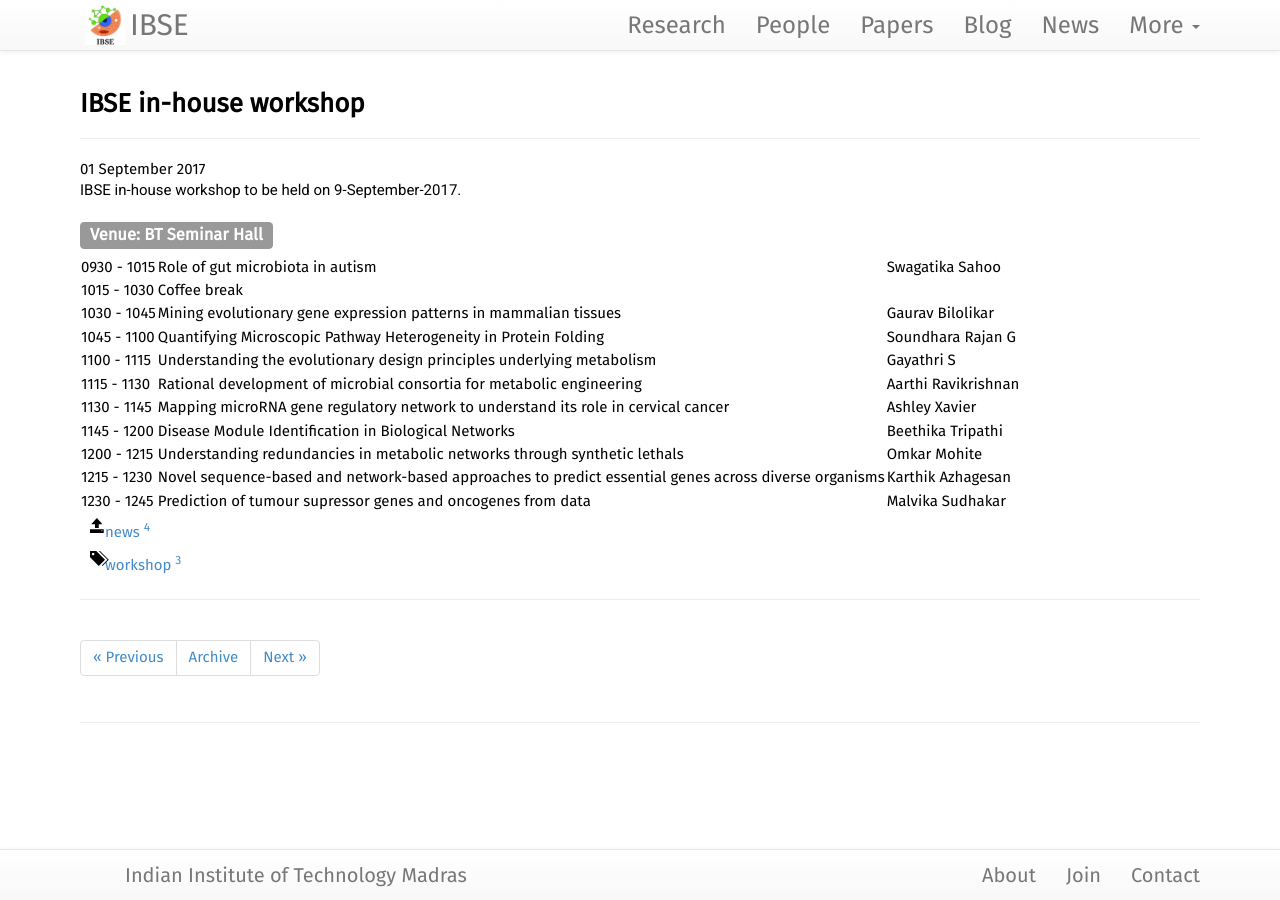
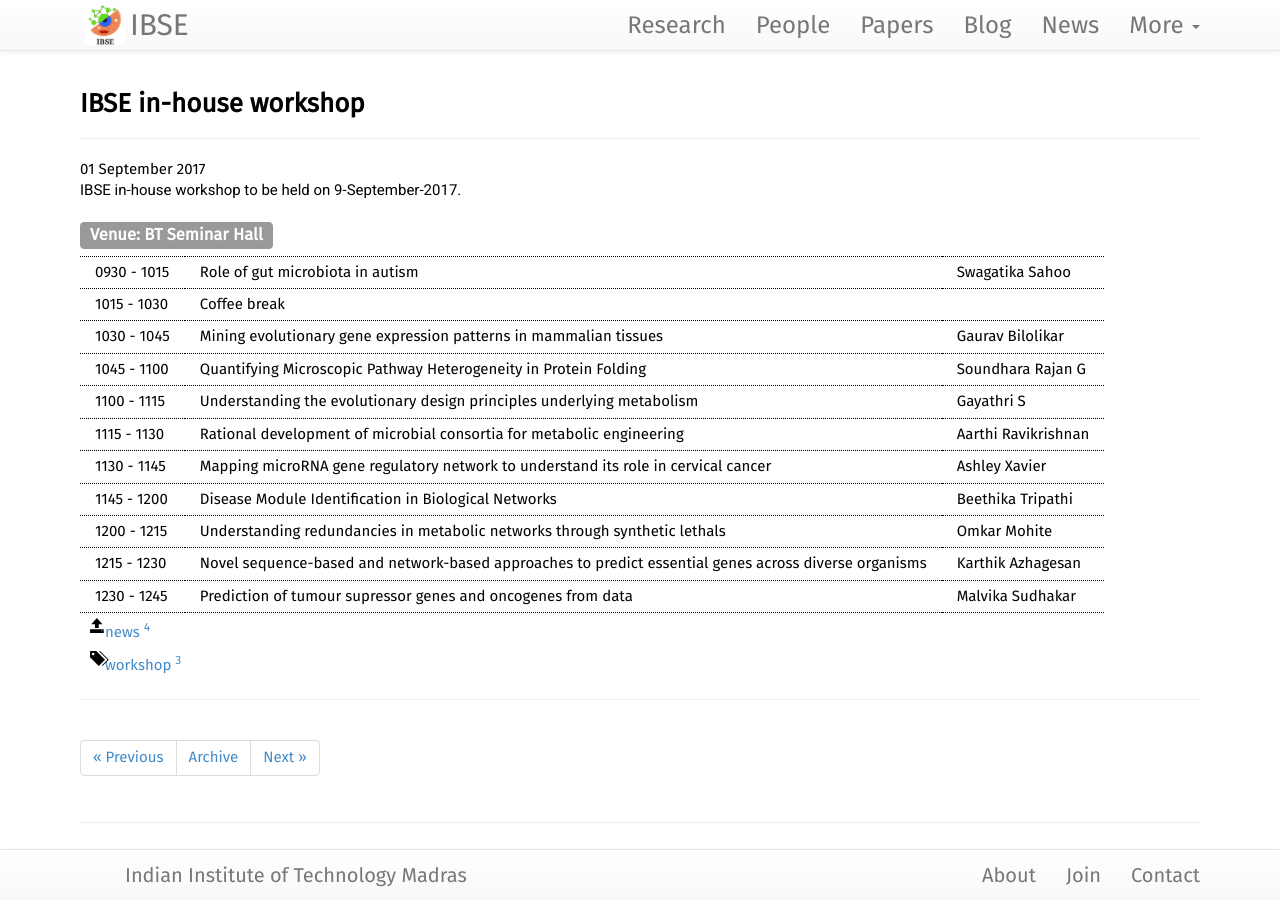
Before and after one commit to philge/ibse-iitm.github.io, a Jekyll site: the page built from news/_posts/2017-09-01-IBSE-workshop.md, in a window 1280 px wide. Built offline with Jekyll 4.4.1, drawn with Linux system fonts in a browser that asks for light colours; nearby versions of some CDN libraries.

Commit message:
table formatting

```diff
--- a/assets/themes/lab/css/style.scss
+++ b/assets/themes/lab/css/style.scss
@@ -416,3 +416,16 @@ strong {
   vertical-align:super;
   font-size:0.8em;
 }
+
+.mbtablestyle {
+    border-collapse: collapse;
+
+   > table, td, th {
+            border-top: 1px dotted;
+            border-bottom: 1px dotted;
+            padding-top: 5px;
+            padding-bottom: 5px;
+            padding-left: 15px;
+            padding-right: 15px;
+        }
+}
```
